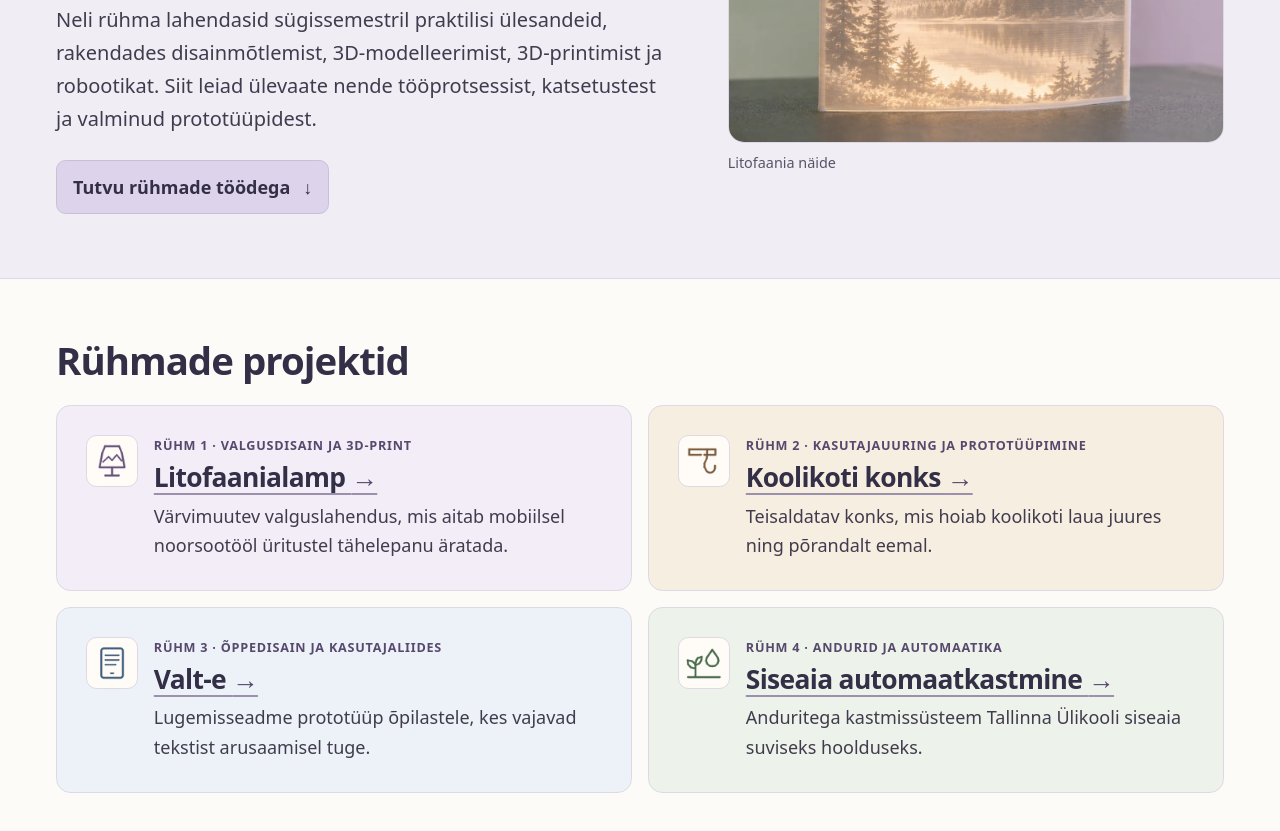
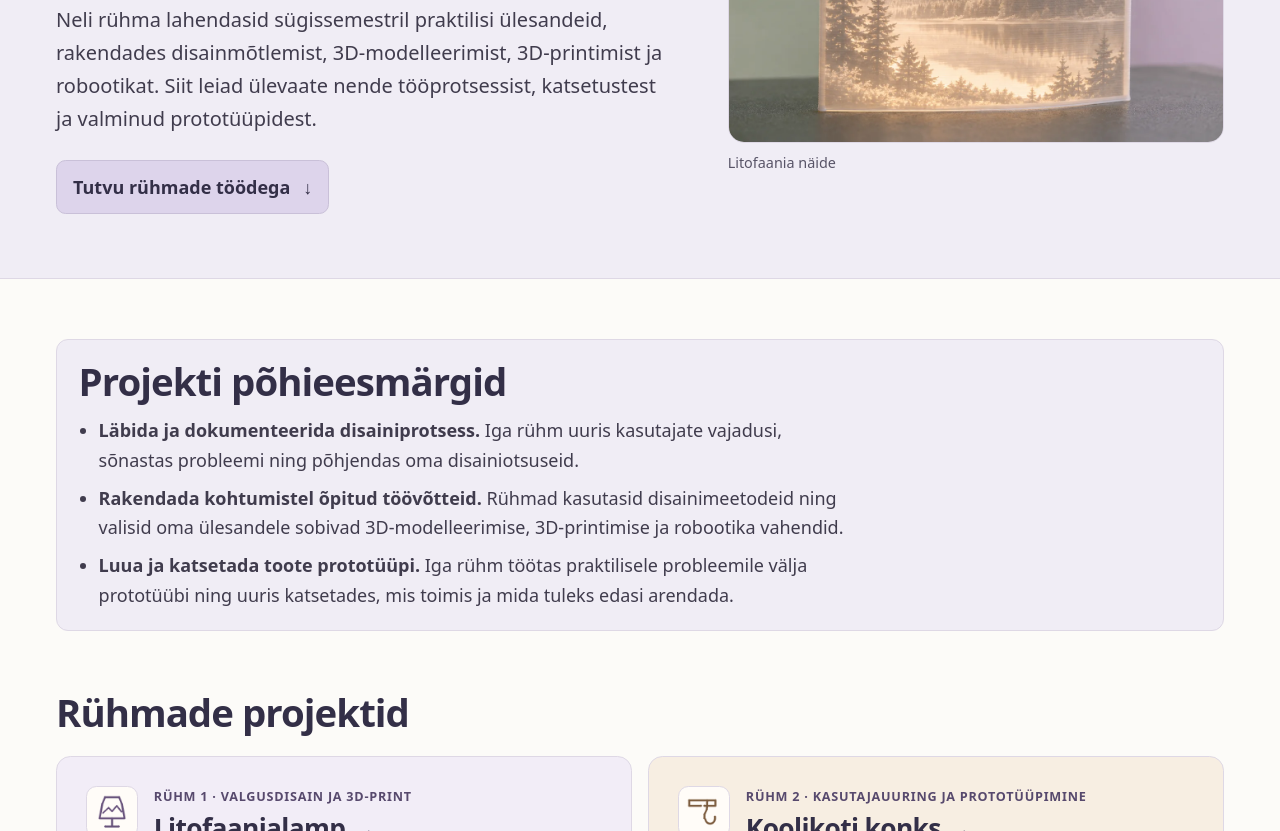
Before and after one commit to nullyks/elu-disainmotlemine, a plain HTML site: page docs/index.html in a window 1280 px wide. Shown: the part 406-1237 px from the top of the page. Drawn offline with Linux system fonts and the light colour scheme.

Commit message:
Highlight the ELU project goals on the homepage

```diff
--- a/docs/assets/styles.css
+++ b/docs/assets/styles.css
@@ -462,6 +462,20 @@ p {
   background: var(--surface);
 }
 
+.project-goals {
+  margin-top: clamp(2.1rem, 5vw, 3.75rem);
+}
+
+.project-goals ul {
+  max-width: 76ch;
+  margin: .85rem 0 0;
+  padding-left: 1.25rem;
+}
+
+.project-goals li + li {
+  margin-top: .5rem;
+}
+
 .result {
   border-color: #d7e4d4;
   background: #edf3eb;
--- a/docs/index.html
+++ b/docs/index.html
@@ -36,6 +36,14 @@
           <figcaption>Litofaania näide</figcaption>
         </figure>
       </div>
+    </section>
+    <section class="wrap project-goals design-summary" aria-labelledby="eesmargid">
+      <h2 id="eesmargid">Projekti põhieesmärgid</h2>
+      <ul>
+        <li><strong>Läbida ja dokumenteerida disainiprotsess.</strong> Iga rühm uuris kasutajate vajadusi, sõnastas probleemi ning põhjendas oma disainiotsuseid.</li>
+        <li><strong>Rakendada kohtumistel õpitud töövõtteid.</strong> Rühmad kasutasid disainimeetodeid ning valisid oma ülesandele sobivad 3D-modelleerimise, 3D-printimise ja robootika vahendid.</li>
+        <li><strong>Luua ja katsetada toote prototüüpi.</strong> Iga rühm töötas praktilisele probleemile välja prototüübi ning uuris katsetades, mis toimis ja mida tuleks edasi arendada.</li>
+      </ul>
     </section>
     <section class="projects" id="ruhmad" aria-labelledby="ruhmade-pealkiri">
       <div class="wrap">
```
